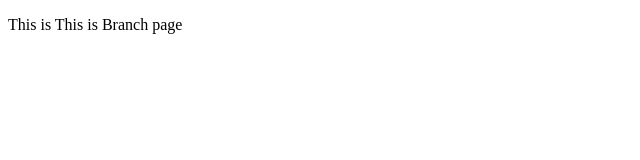
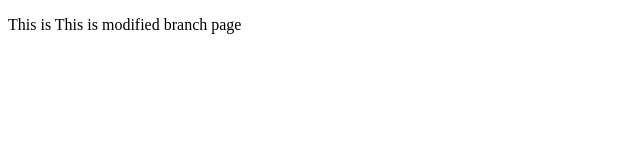
Before and after one commit to cuneiform-aaditya/first_repo, a plain HTML site: page index.html in a window 1280 px wide. Shown: the full height of the page, 0-640 px from the left. Drawn offline with Linux system fonts and the light colour scheme.

Commit message:
modify branch page

```diff
--- a/index.html
+++ b/index.html
@@ -6,6 +6,6 @@
     <title>Document</title>
 </head>
 <body>
-    <p>This is This is Branch page</p>
+    <p>This is This is modified branch page</p>
 </body>
 </html>
```
